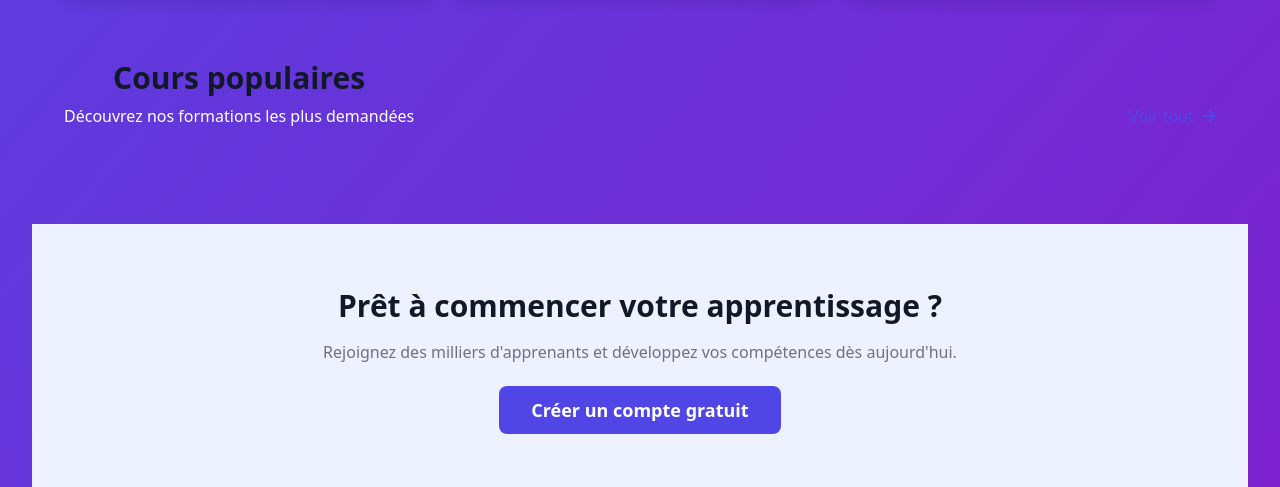
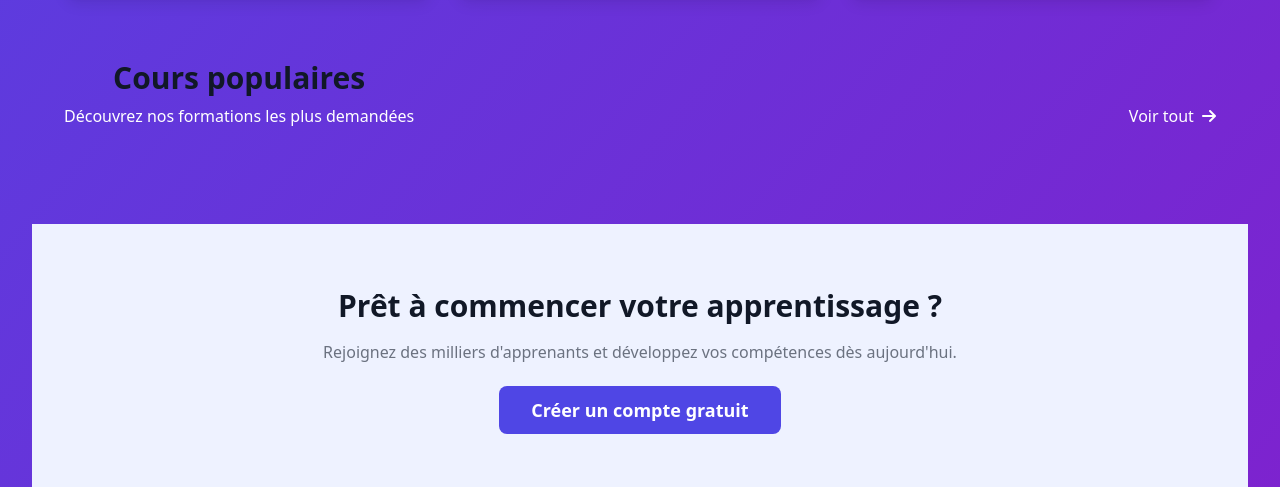
Before and after one commit to mansourjemli/Smart-sAcademy, a Flask app: page / in a window 1280 px wide. Shown: the part 1004-1491 px from the top of the page. Run offline with Flask 3, Linux system fonts and the light colour scheme; data that the repository does not hold is empty; some libraries are stand-ins or nearby versions.

Commit message:
Update index.html

```diff
--- a/templates/index.html
+++ b/templates/index.html
@@ -38,7 +38,7 @@
 <div class="max-w-7xl mx-auto px-4 sm:px-6 lg:px-8 py-16">
     <div class="flex justify-between items-end mb-8">
         <div><h2 class="text-3xl font-bold text-gray-900">Cours populaires</h2><p class="text-pink mt-2">Découvrez nos formations les plus demandées</p></div>
-        <a href="{{ url_for('courses') }}" class="text-indigo-600 font-medium hover:text-pink-700">Voir tout <i class="fas fa-arrow-right ml-1"></i></a>
+        <a href="{{ url_for('courses') }}" class="text-white-600 font-medium hover:text-pink-700">Voir tout <i class="fas fa-arrow-right ml-1"></i></a>
     </div>
     <div class="grid grid-cols-1 md:grid-cols-2 lg:grid-cols-3 gap-6">
         {% for course in courses %}
```
